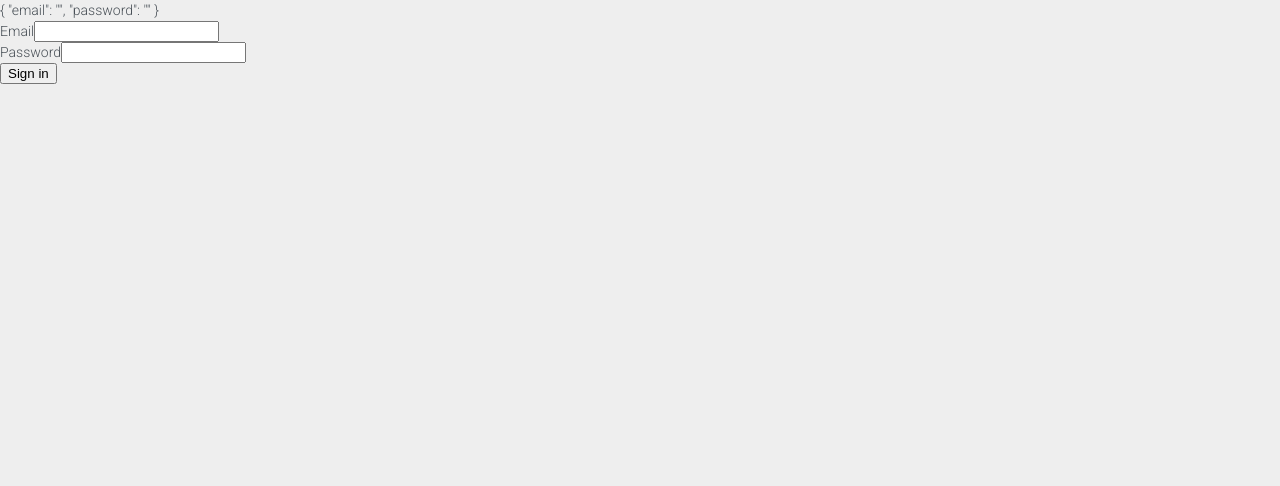
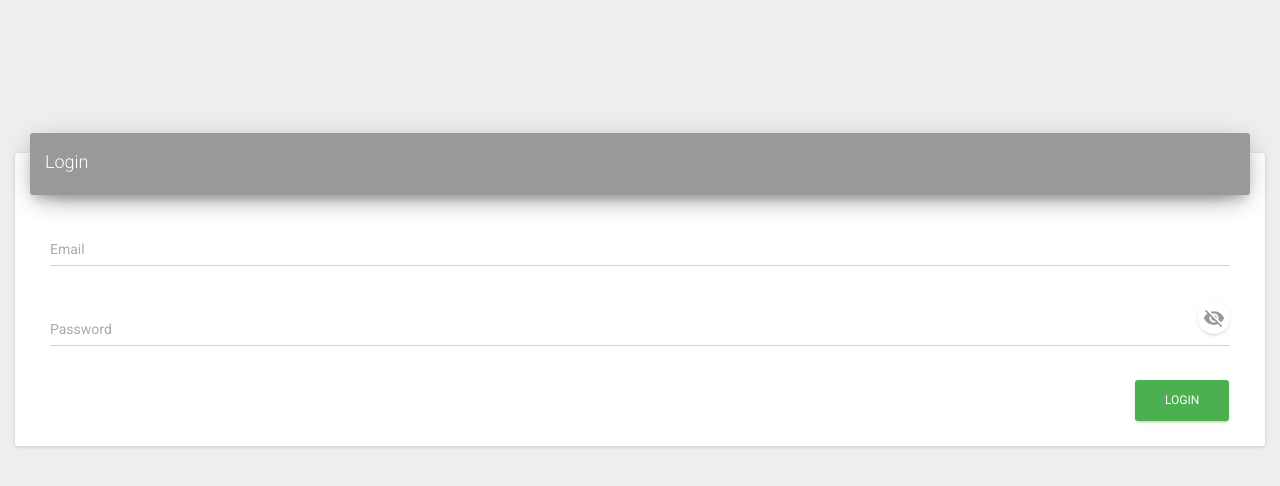
Before and after one commit to al-webhub/watchdog, a Vue app: page /login in a window 1280 px wide. Shown: the top 486 px of the page. Built offline with nearby package versions, Linux system fonts and the light colour scheme.

Commit message:
Login functionality work in progress

```diff
--- a/src/main.js
+++ b/src/main.js
@@ -20,10 +20,19 @@ import App from "@/App";
 // router setup
 import routes from "@/routes/routes";
 import store from "@/store/store";
+import axios from "axios";
 
 // Move this subscribe to separate file
 store.subscribe(mutation => {
-  console.log(mutation);
+  switch (mutation.type) {
+    case "auth/SET_TOKEN":
+      if (mutation.payload) {
+        axios.defaults.headers.common["Authorization"] = `Bearer ${mutation.payload}`;
+      } else {
+        axios.defaults.headers.common["Authorization"] = null;
+      }
+      break;
+  }
 });
 // Plugins
 import GlobalComponents from "./globalComponents";
--- a/src/pages/Login.vue
+++ b/src/pages/Login.vue
@@ -1,38 +1,57 @@
 <template>
-  <form @submit.prevent="submit">
-    {{ form }}
-    <div>
-      <label for="email">Email</label>
-      <input type="email" name="email" id="email" v-model="form.email" />
+  <div class="content">
+    <div class="md-layout md-alignment-bottom-center ">
+      <div
+        class="md-layout-item md-lay md-medium-size-100 md-size-33 login_form_padding "
+      >
+        <form @submit.prevent="submit">
+          <md-card>
+            <md-card-header>
+              <h4 class="title">Login</h4>
+              <p class="category"></p>
+            </md-card-header>
+            <md-card-content>
+              <div class="md-layout">
+                <div class="md-layout-item md-small-size-100 md-size-100">
+                  <md-field>
+                    <label>Email</label>
+                    <md-input v-model="form.email" type="email"></md-input>
+                  </md-field>
+                </div>
+                <div class="md-layout-item md-small-size-100 md-size-100">
+                  <md-field>
+                    <label>Password</label>
+                    <md-input
+                      v-model="form.password"
+                      type="password"></md-input>
+                  </md-field>
+                </div>
+                <div class="md-layout-item md-size-100 text-right">
+                  <md-button type="submit" class="md-raised md-success"
+                    >Login</md-button
+                  >
+                </div>
+              </div>
+            </md-card-content>
+          </md-card>
+        </form>
+      </div>
     </div>
-    <div>
-      <label for="password">Password</label>
-      <input
-        type="password"
-        name="password"
-        id="password"
-        v-model="form.password"
-      />
-    </div>
-    <div>
-      <button type="submit">Sign in</button>
-    </div>
-  </form>
+  </div>
 </template>
 
 <script>
 import { mapActions } from "vuex";
+import { mapGetters } from "vuex";
 
 export default {
   name: "Login",
   components: {},
-
   methods: {
     ...mapActions({
       signIn: "auth/signIn"
     }),
     submit() {
-      console.log(this.form);
       this.signIn(this.form);
     }
   },
@@ -43,6 +62,18 @@ export default {
         password: ""
       }
     };
+  },
+  computed: {
+    ...mapGetters({
+      authenticated: "auth/authenticated",
+      user: "auth/getUser"
+    })
   }
 };
 </script>
+
+<style>
+.login_form_padding {
+  margin-top: 10%;
+}
+</style>
--- a/src/store/auth.js
+++ b/src/store/auth.js
@@ -9,6 +9,14 @@ export default {
   state: {
     token: null,
     user: null
+  },
+  getters: {
+    authenticated(state) {
+      return state.token && state.user;
+    },
+    getUser(state) {
+      return state.user;
+    }
   },
   mutations: {
     SET_TOKEN(state, token) {
@@ -27,11 +35,7 @@ export default {
     async attempt({ commit }, token) {
       commit("SET_TOKEN", token);
       try {
-        let response = await axios.get("/api/auth/self", {
-          headers: {
-            Authorization: "Bearer " + token
-          }
-        });
+        let response = await axios.get("/api/auth/self");
         commit("SET_USER", response.data);
       } catch (e) {
         commit("SET_TOKEN", null);
```
